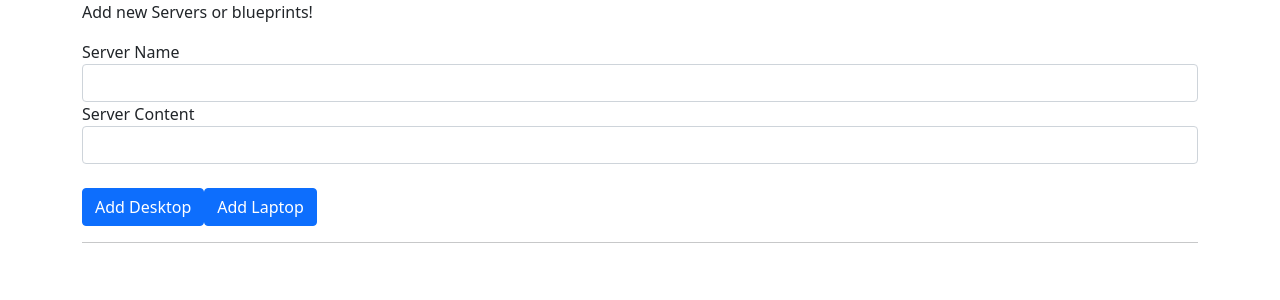
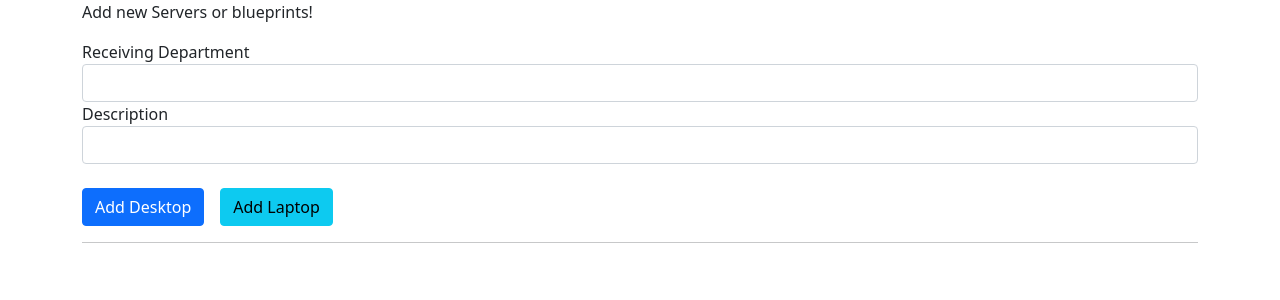
Before and after one commit to afolabiopakunle/custom-data-binding-one-take, an Angular app: page / in a window 1280 px wide. Shown: the top 300 px of the page. Built offline with nearby package versions, Linux system fonts and the light colour scheme.

Commit message:
bootstrap 5 checked

```diff
--- a/src/app/cockpit/cockpit.component.html
+++ b/src/app/cockpit/cockpit.component.html
@@ -2,16 +2,16 @@
 <div class="row">
   <div class="col-xs-12">
     <p>Add new Servers or blueprints!</p>
-    <label>Server Name</label>
-    <input type="text" class="form-control" [(ngModel)]="newServerName">
-    <label>Server Content</label>
-    <input type="text" class="form-control" [(ngModel)]="newServerContent">
+    <label>Receiving Department</label>
+    <input type="text" class="form-control" [(ngModel)]="department">
+    <label>Description</label>
+    <input type="text" class="form-control" [(ngModel)]="description">
     <br>
     <button
-      class="btn btn-primary"
+      class="btn btn-primary me-3"
       (click)="addDesktop()">Add Desktop</button>
     <button
-      class="btn btn-primary"
+      class="btn btn-info"
       (click)="addLaptop()">Add Laptop</button>
   </div>
 </div>
--- a/src/app/cockpit/cockpit.component.ts
+++ b/src/app/cockpit/cockpit.component.ts
@@ -7,9 +7,19 @@ import { Component, OnInit } from '@angular/core';
 })
 export class CockpitComponent implements OnInit {
 
+  department;
+  description;
   constructor() { }
 
   ngOnInit() {
   }
 
+  addDesktop() {
+
+  }
+
+  addLaptop() {
+
+  }
+
 }
--- a/src/app/display/display.component.html
+++ b/src/app/display/display.component.html
@@ -1,13 +1,3 @@
 <div class="row">
-<div class="col-xs-12">
-  <div class="panel panel-default" *ngFor="let element of serverElements">
-    <div class="panel-heading">{{ element.name }}</div>
-    <div class="panel-body">
-      <p>
-        <strong *ngIf="element.type === 'server'" style="color: red">{{ element.content }}</strong>
-        <em *ngIf="element.type === 'blueprint'">{{ element.content }}</em>
-      </p>
-    </div>
-  </div>
+  <div class="col-xs-12"></div>
 </div>
-</div>
```
